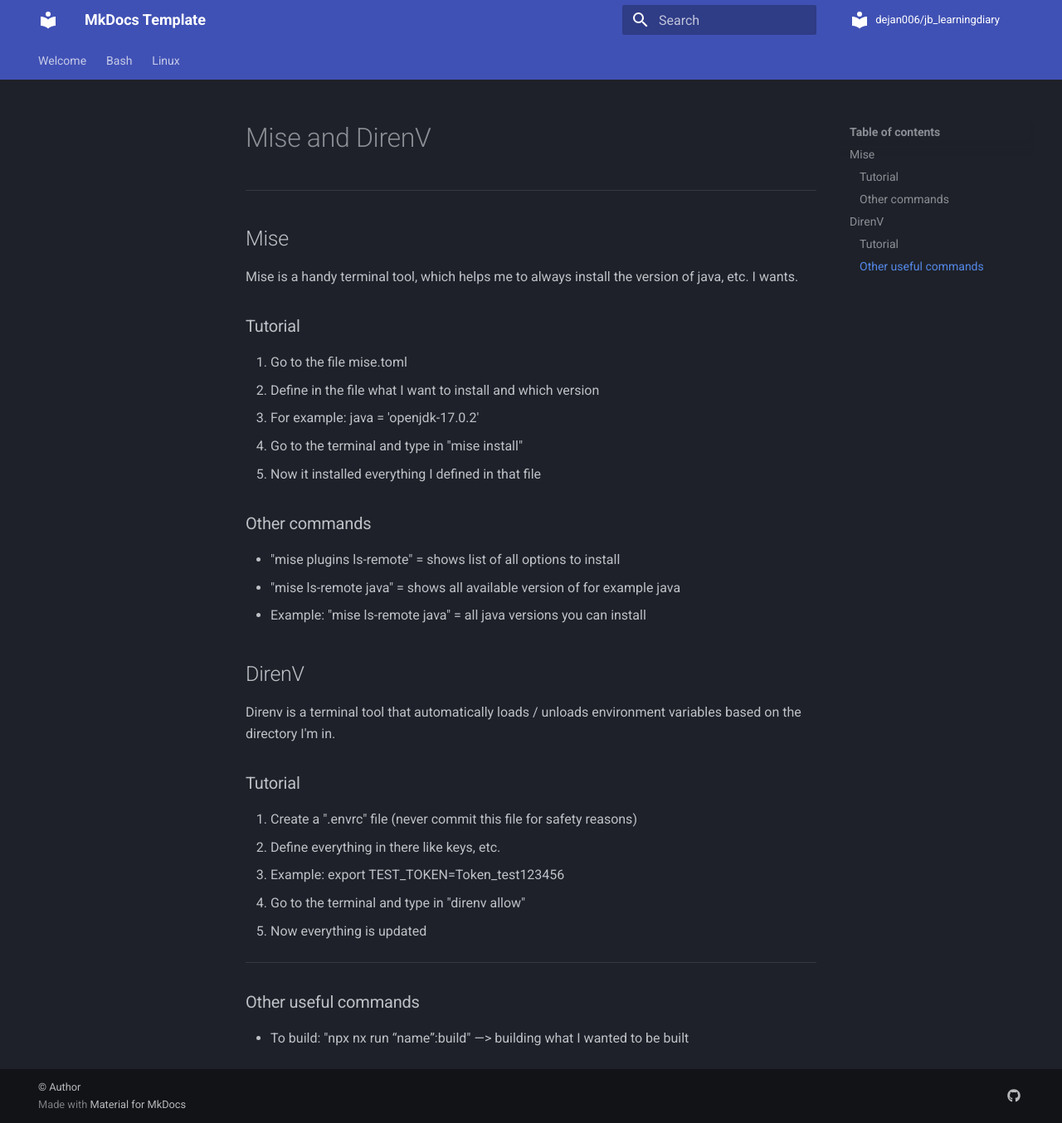
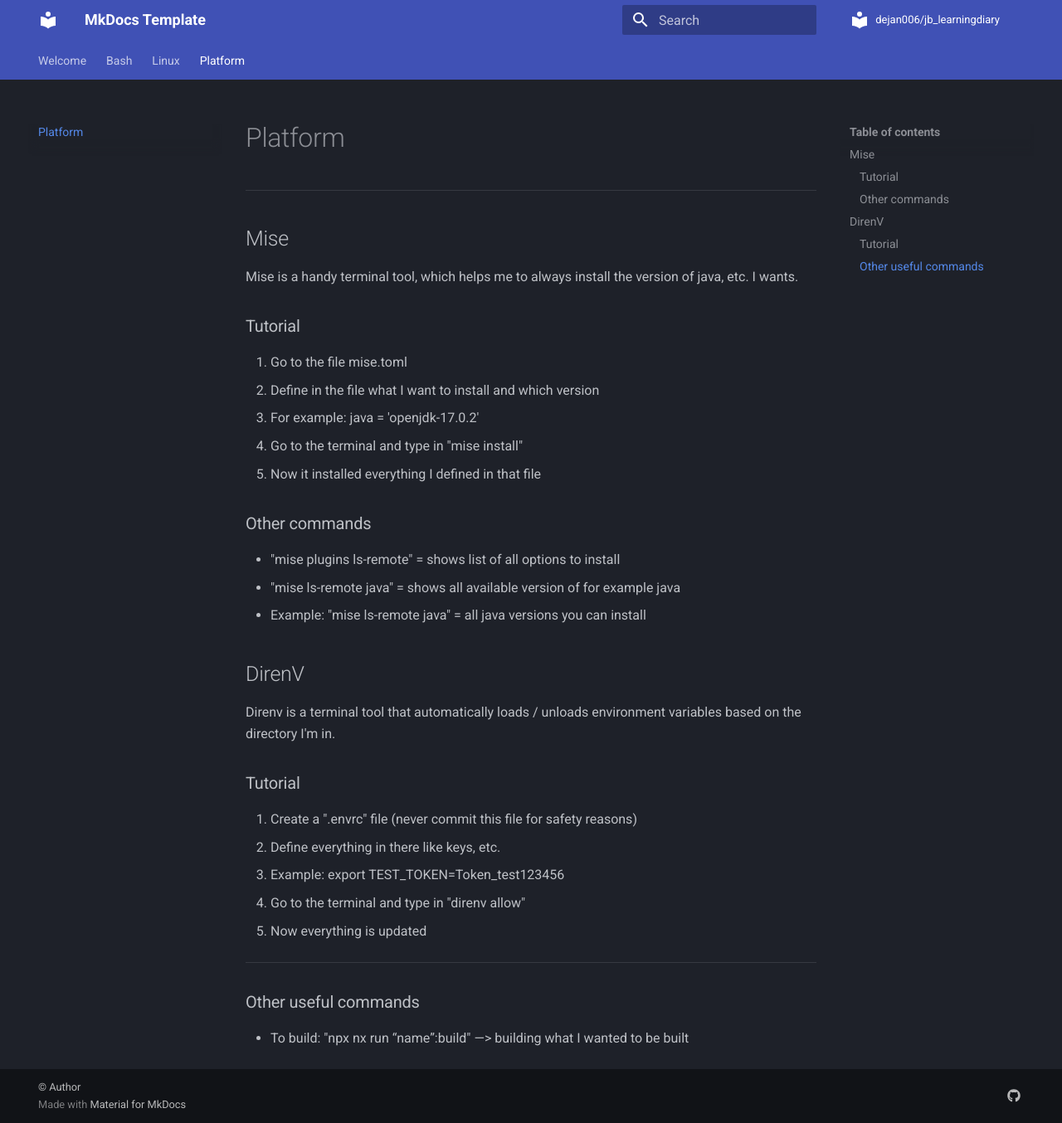
Before and after one commit to dejan006/jb_learningdiary, an MkDocs documentation site: the page built from docs/platform.md, in a window 1280 px wide and 1354 px high. Shown: the whole window at 83% size. Built offline with MkDocs 1.6.1 and Material for MkDocs 9.7.7, drawn with Linux system fonts in a browser that asks for light colours; comment, search, counter and statistics services are not loaded.

Commit message:
Name Change

```diff
--- a/docs/mise_direnv.md
+++ b/docs/platform.md
@@ -1,4 +1,4 @@
-# Mise and DirenV
+# Platform
 ------------------------------------------------
 
 ## Mise
--- a/mkdocs.yml
+++ b/mkdocs.yml
@@ -100,6 +100,7 @@ nav:
   - Welcome: index.md
   - Bash: bash.md
   - Linux: linuxfilesystem.md
+  - Platform: platform.md
 
 # +--------------------------------------------------------------------------------------------------------+
 # |                                                                                                        |
```
